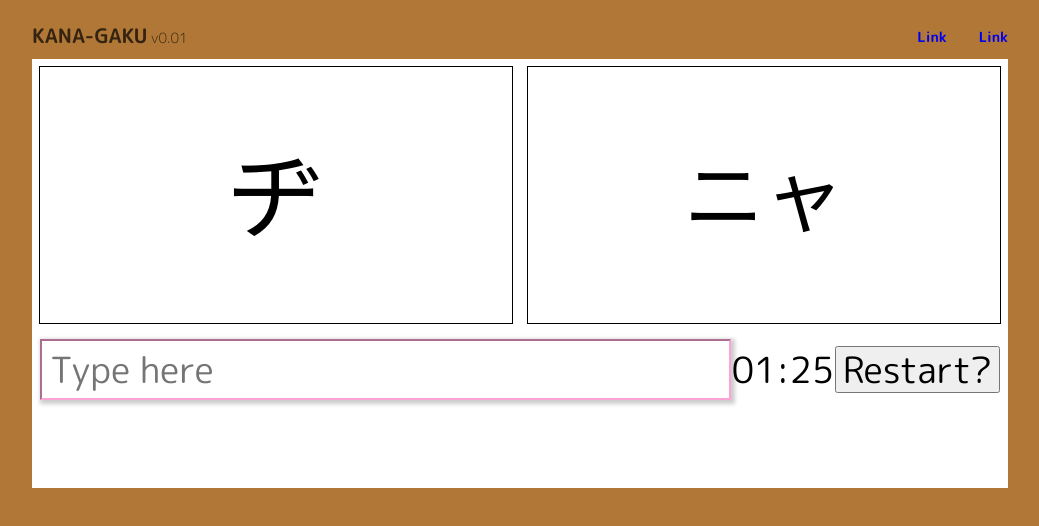
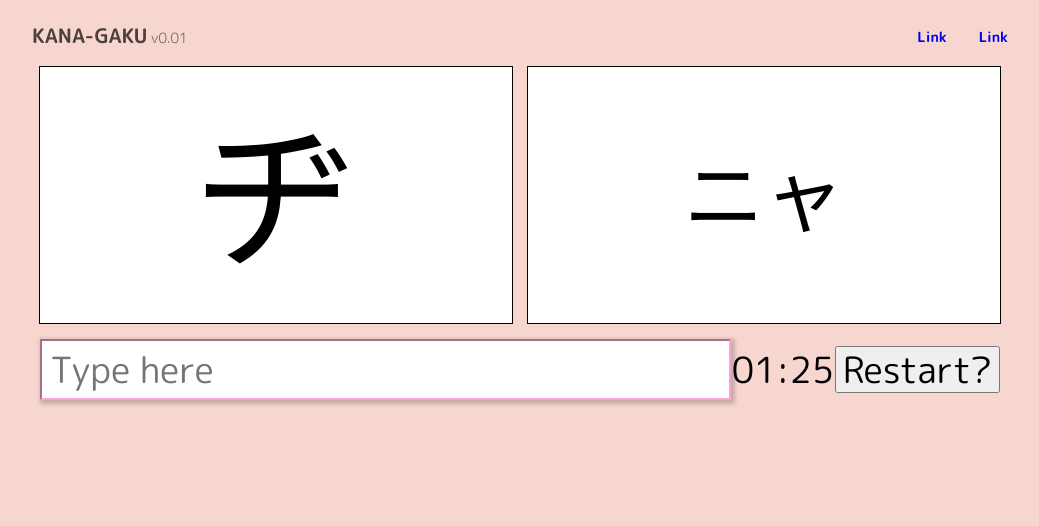
Before and after one commit to lisongx/kanatest, a React (Create React App) app: page / in a window 1280 px wide. Shown: the top 526 px of the page, without its empty margins (120-1159 px from the left). Built offline with nearby package versions, Linux system fonts and the light colour scheme; the HTML template or start-up script is replaced by a standard one.

Commit message:
tweak color

```diff
--- a/src/App.scss
+++ b/src/App.scss
@@ -1,7 +1,7 @@
 @import url('https://fonts.googleapis.com/css2?family=M+PLUS+Rounded+1c:wght@300;400;500;700&display=swap');
 
 body {
-  background-color: #b07736;
+  background-color: rgb(248, 214, 208);
   min-height: 100vh;
   margin: 0;
   padding: 0;
@@ -14,6 +14,10 @@ body {
   transition: color 200ms;
 }
 
+#current-kana {
+  font-size: 10rem;
+}
+
 #test-result {
   min-height: 5rem;
 }
--- a/src/components/Kana/index.js
+++ b/src/components/Kana/index.js
@@ -27,7 +27,7 @@ export default class Kana extends React.PureComponent {
             "tc",
             colorClass
         )}>
-            {char}<span className="f4">({romanji})</span>
+            {char}<span className="f3">{romanji}</span>
         </div>
     }
 }
--- a/src/components/KanaTest/index.js
+++ b/src/components/KanaTest/index.js
@@ -104,20 +104,20 @@ export default class KanaTest extends React.Component {
 
         return (<div className="mw8 center ph3-ns" >
             <div className="ph2-ns">
-                <div className="w-100 pa2 bg-white">
+                <section className="w-100 pa2">
                     <div className="db-ns flex-ns">
-                        <div className="w-100 w-60-m h5 tc mr3 f-headline outline flex justify-center flex-column">
+                        <div id="current-kana" className="bg-white w-100 w-60-m h5 tc mr3 f-headline outline flex justify-center flex-column">
                             {currentKana && currentKana.char}
                         </div>
-                        <div className="w-100 w-40-m h5 tc f-subheadline outline flex justify-center flex-column">
+                        <div className="bg-white w-100 w-40-m h5 tc f-subheadline outline flex justify-center flex-column">
                             {nextKana && nextKana.char}
                         </div>
                     </div>
-                </div>
+                </section>
 
-                <div className="w-100 pa2 bg-white">
+                <section className="w-100 pa2">
                     <div className="db-ns flex-ns items-center">
-                        <div className="w-100 w-60-m tc f-headlin ">
+                        <div className="w-100 w-100-m tc f-headlin ">
                             <form onSubmit={this.handleSubmit}>
                                 <input
                                     type="text"
@@ -129,16 +129,16 @@ export default class KanaTest extends React.Component {
                                 {/* <input type="submit" value="Submit" /> */}
                             </form>
                         </div>
-                        <div className="w-100 w-20-m tc f2">
+                        <div className="w-50 w-100-m tc f2">
                             {secondsToDisplayTime(timeLeft)}
                         </div>
-                        <button className="w-100 w-20-m tc f2" onClick={this.restartTest}>
+                        <button className="w-50 w-100-m tc f2" onClick={this.restartTest}>
                             Restart?
                         </button>
                     </div>
-                </div>
+                </section>
 
-                <section id="test-result" className="w-100 pa2 bg-white">
+                <section id="test-result" className="w-100 pa2">
                     <KanaTable items={this.items} currentIndex={finished ? this.items.length : currentIndex} results={results} />
                 </section>
             </div>
```
